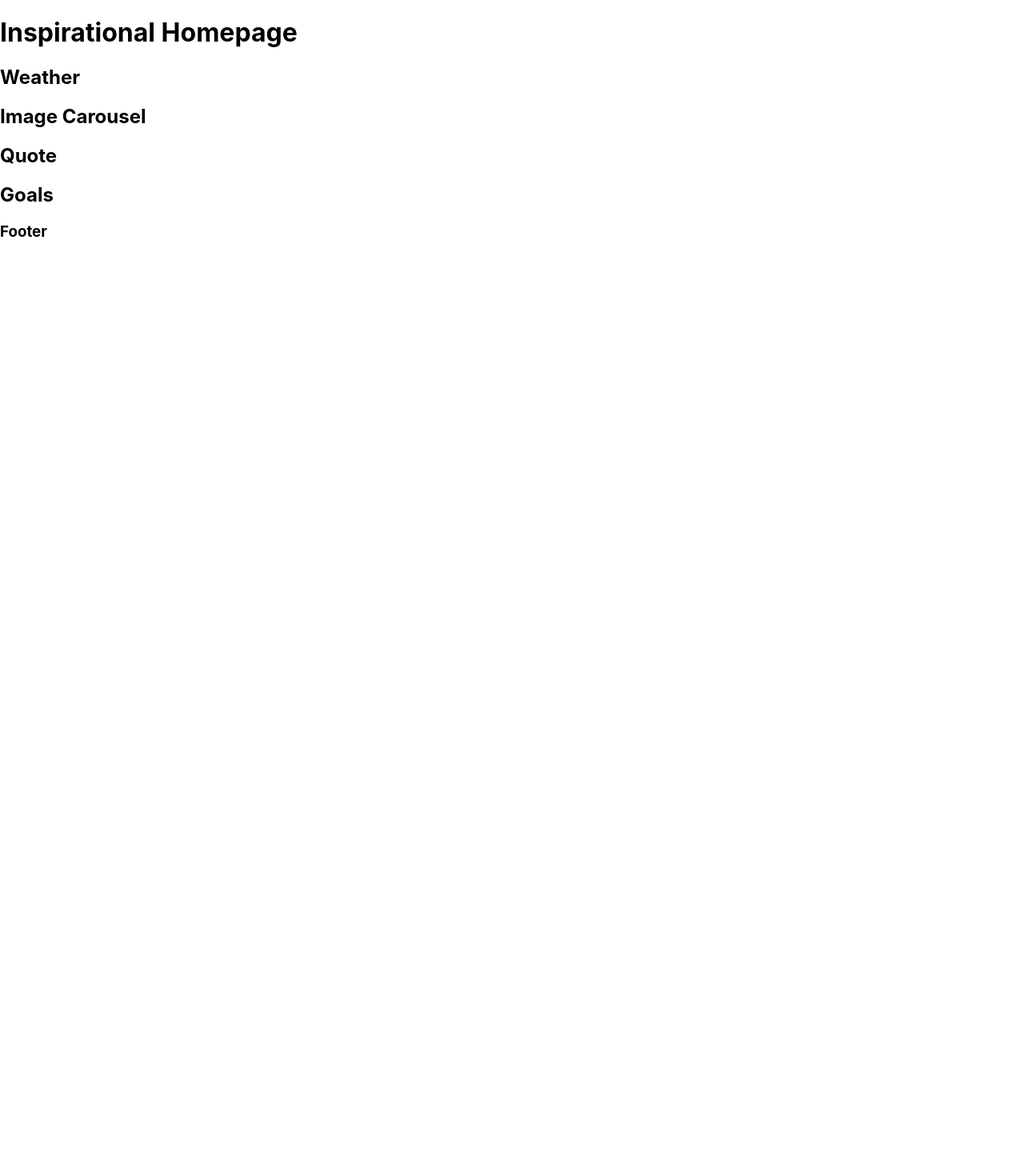
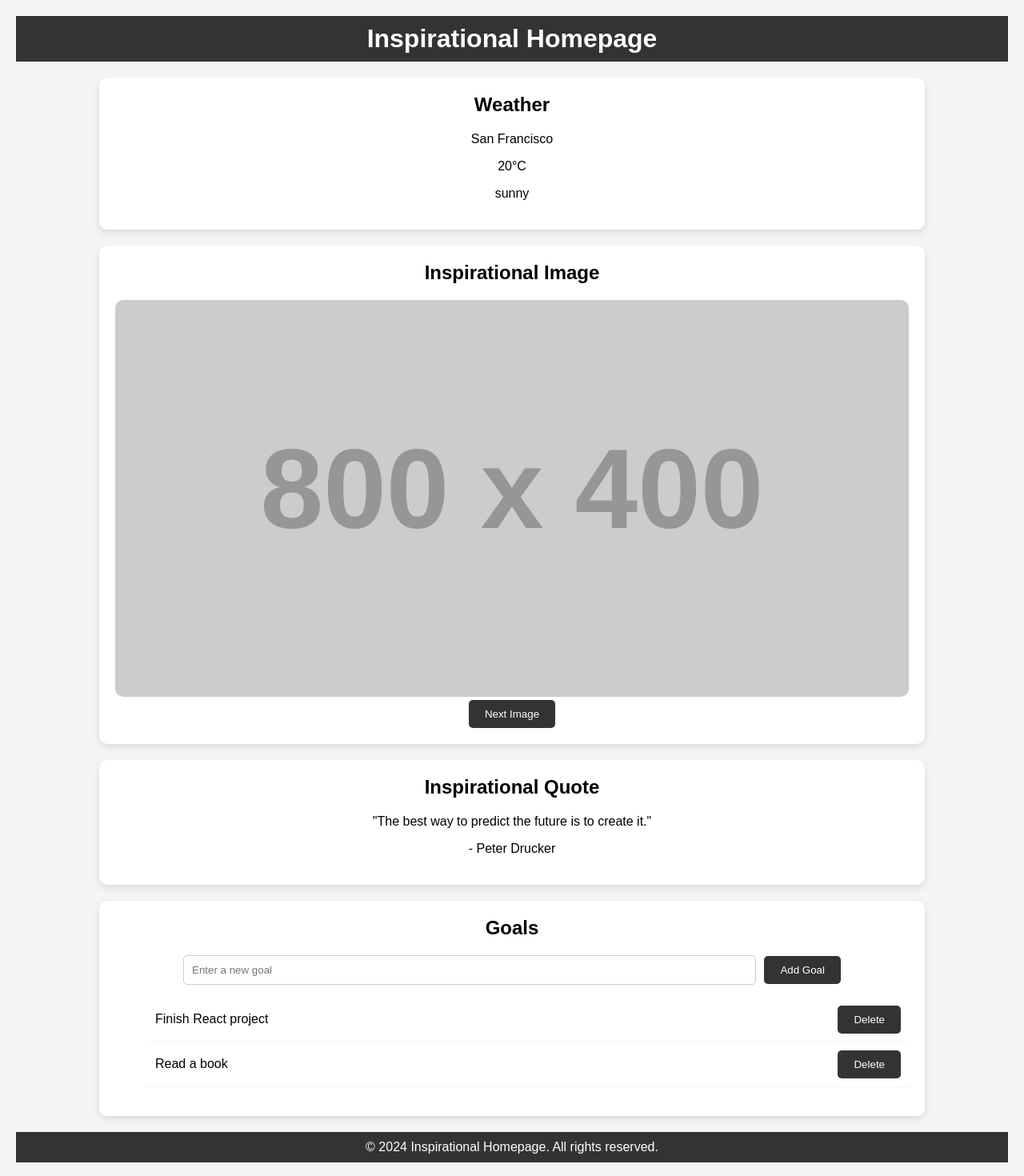
Before and after one commit to makrischaralampos/inspirational-homepage, a React (Create React App) app: page / in a window 1280 px wide. Shown: the top 1470 px of the page at 80% size. Before the commit the page ends 800 px from the top, so only its background shows below. Built offline with nearby package versions, Linux system fonts and the light colour scheme.

Commit message:
Components building

```diff
--- a/src/App.css
+++ b/src/App.css
@@ -1,38 +1,93 @@
+body {
+  font-family: "Arial", sans-serif;
+  background-color: #f4f4f4;
+  margin: 0;
+  padding: 0;
+}
+
 .App {
   text-align: center;
+  padding: 20px;
 }
 
-.App-logo {
-  height: 40vmin;
-  pointer-events: none;
+header,
+footer {
+  background-color: #333;
+  color: #fff;
+  padding: 10px 0;
 }
 
-@media (prefers-reduced-motion: no-preference) {
-  .App-logo {
-    animation: App-logo-spin infinite 20s linear;
-  }
+header h1,
+footer p {
+  margin: 0;
 }
 
-.App-header {
-  background-color: #282c34;
-  min-height: 100vh;
-  display: flex;
-  flex-direction: column;
-  align-items: center;
-  justify-content: center;
-  font-size: calc(10px + 2vmin);
-  color: white;
+.weather,
+.image-carousel,
+.quote,
+.goals {
+  background-color: #fff;
+  padding: 20px;
+  margin: 20px auto;
+  width: 80%;
+  box-shadow: 0 4px 8px rgba(0, 0, 0, 0.1);
+  border-radius: 10px;
 }
 
-.App-link {
-  color: #61dafb;
+h2 {
+  margin-top: 0;
 }
 
-@keyframes App-logo-spin {
-  from {
-    transform: rotate(0deg);
-  }
-  to {
-    transform: rotate(360deg);
-  }
+.image-carousel img {
+  width: 100%;
+  border-radius: 10px;
+  transition: transform 0.3s;
 }
+
+.image-carousel img:hover {
+  transform: scale(1.05);
+}
+
+button {
+  background-color: #333;
+  color: #fff;
+  border: none;
+  padding: 10px 20px;
+  border-radius: 5px;
+  cursor: pointer;
+  transition: background-color 0.3s;
+}
+
+button:hover {
+  background-color: #555;
+}
+
+input {
+  padding: 10px;
+  margin-right: 10px;
+  border-radius: 5px;
+  border: 1px solid #ccc;
+  width: 70%;
+}
+
+.goal-item {
+  display: flex;
+  justify-content: space-between;
+  align-items: center;
+  padding: 10px;
+  border-bottom: 1px solid #f4f4f4;
+  transition: background-color 0.3s;
+}
+
+.goal-item.completed span {
+  text-decoration: line-through;
+  color: #aaa;
+}
+
+.goal-item span {
+  cursor: pointer;
+}
+
+.goal-item:hover {
+  background-color: #f9f9f9;
+}
--- a/src/App.js
+++ b/src/App.js
@@ -5,8 +5,9 @@ import Header from "./components/Header";
 import Weather from "./components/Weather";
 import ImageCarousel from "./components/ImageCarousel";
 import Quote from "./components/Quote";
+import Goals from "./components/Goals";
 import Footer from "./components/Footer";
-import Goals from "./components/Goals";
+import "./App.css";
 
 function App() {
   return (
--- a/src/components/Footer.js
+++ b/src/components/Footer.js
@@ -2,7 +2,7 @@ import React from "react";
 
 const Footer = () => (
   <footer>
-    <h3>Footer</h3>
+    <p>© 2024 Inspirational Homepage. All rights reserved.</p>
   </footer>
 );
 
--- a/src/components/GoalItem.js
+++ b/src/components/GoalItem.js
@@ -1,9 +1,10 @@
 import React from "react";
 
-const GoalItem = () => (
-  <div>
-    <h2>Goal Item</h2>
-  </div>
+const GoalItem = ({ goal, deleteGoal, toggleGoalCompletion }) => (
+  <li className={`goal-item ${goal.completed ? "completed" : ""}`}>
+    <span onClick={() => toggleGoalCompletion(goal.id)}>{goal.text}</span>
+    <button onClick={() => deleteGoal(goal.id)}>Delete</button>
+  </li>
 );
 
 export default GoalItem;
--- a/src/components/Goals.js
+++ b/src/components/Goals.js
@@ -1,9 +1,54 @@
-import React from "react";
+import React, { useState } from "react";
+import GoalItem from "./GoalItem";
 
-const Goals = () => (
-  <div>
-    <h2>Goals</h2>
-  </div>
-);
+const mockGoals = [
+  { id: 1, text: "Finish React project", completed: false },
+  { id: 2, text: "Read a book", completed: false },
+];
+
+const Goals = () => {
+  const [goals, setGoals] = useState(mockGoals);
+  const [goalText, setGoalText] = useState("");
+
+  const addGoal = () => {
+    setGoals([...goals, { id: Date.now(), text: goalText, completed: false }]);
+    setGoalText("");
+  };
+
+  const deleteGoal = (id) => {
+    setGoals(goals.filter((goal) => goal.id !== id));
+  };
+
+  const toggleGoalCompletion = (id) => {
+    setGoals(
+      goals.map((goal) =>
+        goal.id === id ? { ...goal, completed: !goal.completed } : goal
+      )
+    );
+  };
+
+  return (
+    <div className="goals">
+      <h2>Goals</h2>
+      <input
+        type="text"
+        value={goalText}
+        onChange={(e) => setGoalText(e.target.value)}
+        placeholder="Enter a new goal"
+      />
+      <button onClick={addGoal}>Add Goal</button>
+      <ul>
+        {goals.map((goal) => (
+          <GoalItem
+            key={goal.id}
+            goal={goal}
+            deleteGoal={deleteGoal}
+            toggleGoalCompletion={toggleGoalCompletion}
+          />
+        ))}
+      </ul>
+    </div>
+  );
+};
 
 export default Goals;
--- a/src/components/ImageCarousel.js
+++ b/src/components/ImageCarousel.js
@@ -1,9 +1,25 @@
-import React from "react";
+import React, { useState } from "react";
 
-const ImageCarousel = () => (
-  <div>
-    <h2>Image Carousel</h2>
-  </div>
-);
+const mockImages = [
+  "https://via.placeholder.com/800x400?text=Inspirational+Image+1",
+  "https://via.placeholder.com/800x400?text=Inspirational+Image+2",
+  "https://via.placeholder.com/800x400?text=Inspirational+Image+3",
+];
+
+const ImageCarousel = () => {
+  const [currentImageIndex, setCurrentImageIndex] = useState(0);
+
+  const nextImage = () => {
+    setCurrentImageIndex((currentImageIndex + 1) % mockImages.length);
+  };
+
+  return (
+    <div className="image-carousel">
+      <h2>Inspirational Image</h2>
+      <img src={mockImages[currentImageIndex]} alt="Inspirational" />
+      <button onClick={nextImage}>Next Image</button>
+    </div>
+  );
+};
 
 export default ImageCarousel;
--- a/src/components/Quote.js
+++ b/src/components/Quote.js
@@ -1,8 +1,15 @@
 import React from "react";
 
+const mockQuote = {
+  text: "The best way to predict the future is to create it.",
+  author: "Peter Drucker",
+};
+
 const Quote = () => (
-  <div>
-    <h2>Quote</h2>
+  <div className="quote">
+    <h2>Inspirational Quote</h2>
+    <p>"{mockQuote.text}"</p>
+    <p>- {mockQuote.author}</p>
   </div>
 );
 
--- a/src/components/Weather.js
+++ b/src/components/Weather.js
@@ -1,8 +1,17 @@
 import React from "react";
 
+const mockWeatherData = {
+  location: "San Francisco",
+  temperature: "20°C",
+  description: "sunny",
+};
+
 const Weather = () => (
-  <div>
+  <div className="weather">
     <h2>Weather</h2>
+    <p>{mockWeatherData.location}</p>
+    <p>{mockWeatherData.temperature}</p>
+    <p>{mockWeatherData.description}</p>
   </div>
 );
 
```
